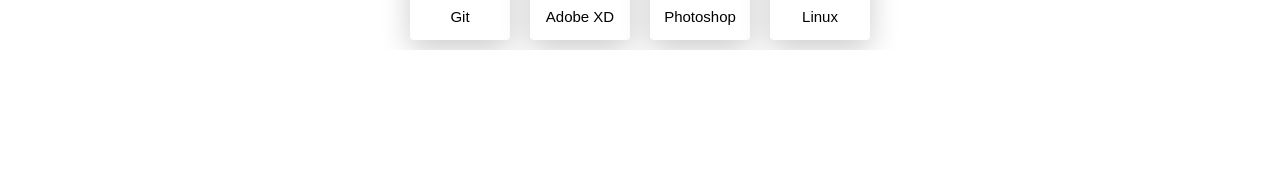
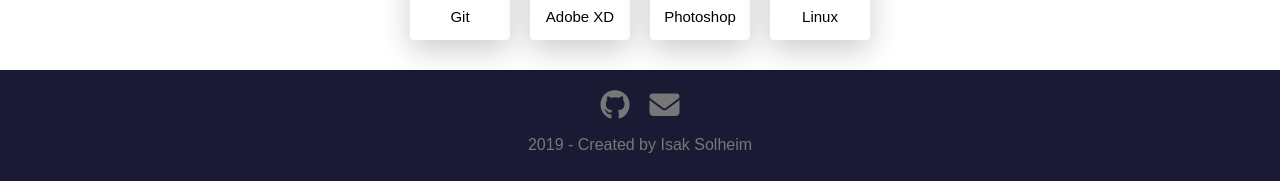
Before and after one commit to isaksolheim/isaks-portfolio, a React (Create React App) app: page / in a window 1280 px wide. Shown: the part 5967-6148 px from the top of the page. Before the commit the page ends 6017 px from the top, so only its background shows below. Built offline with nearby package versions, Linux system fonts and the light colour scheme.

Commit message:
add footer

```diff
--- a/src/App.js
+++ b/src/App.js
@@ -4,6 +4,7 @@
 import Header from './components/Header';
 import Projects from './components/Projects';
 import Skills from './components/Skills';
+import Footer from './components/Footer';
 
 function App() {
   return (
@@ -12,6 +13,7 @@
       <Header />
       <Projects />
       <Skills />
+      <Footer />
     </div>
   );
 }
--- /dev/null
+++ b/src/components/Footer.js
@@ -0,0 +1,13 @@
+import React from 'react';
+
+function Footer() {
+  return(
+    <footer>
+      <a href="https://github.com/wickdeeb"><i className="fab fa-github"></i></a>
+      <a href="mailto:isak.m.h.s@gmail.com"><i className="fas fa-envelope"></i></a>
+      <p>2019 - Created by Isak Solheim</p>
+    </footer>
+  );
+}
+
+export default Footer;
--- /dev/null
+++ b/src/styles/footer.scss
@@ -0,0 +1,18 @@
+footer {
+  background-color: #1B1A35;
+  margin-top: 20px;
+  text-align: center;
+  color: #777;
+  a {
+    color: #777;
+    margin: 10px;
+  }
+  i {
+    padding-top: 20px;
+    font-size: 30px;
+  }
+  p {
+    margin-bottom: 0;
+    padding-bottom: 30px;
+  }
+}
--- a/src/styles/main.scss
+++ b/src/styles/main.scss
@@ -9,3 +9,4 @@
 @import './header.scss';
 @import './projects.scss';
 @import './skills.scss';
+@import './footer.scss';
```
